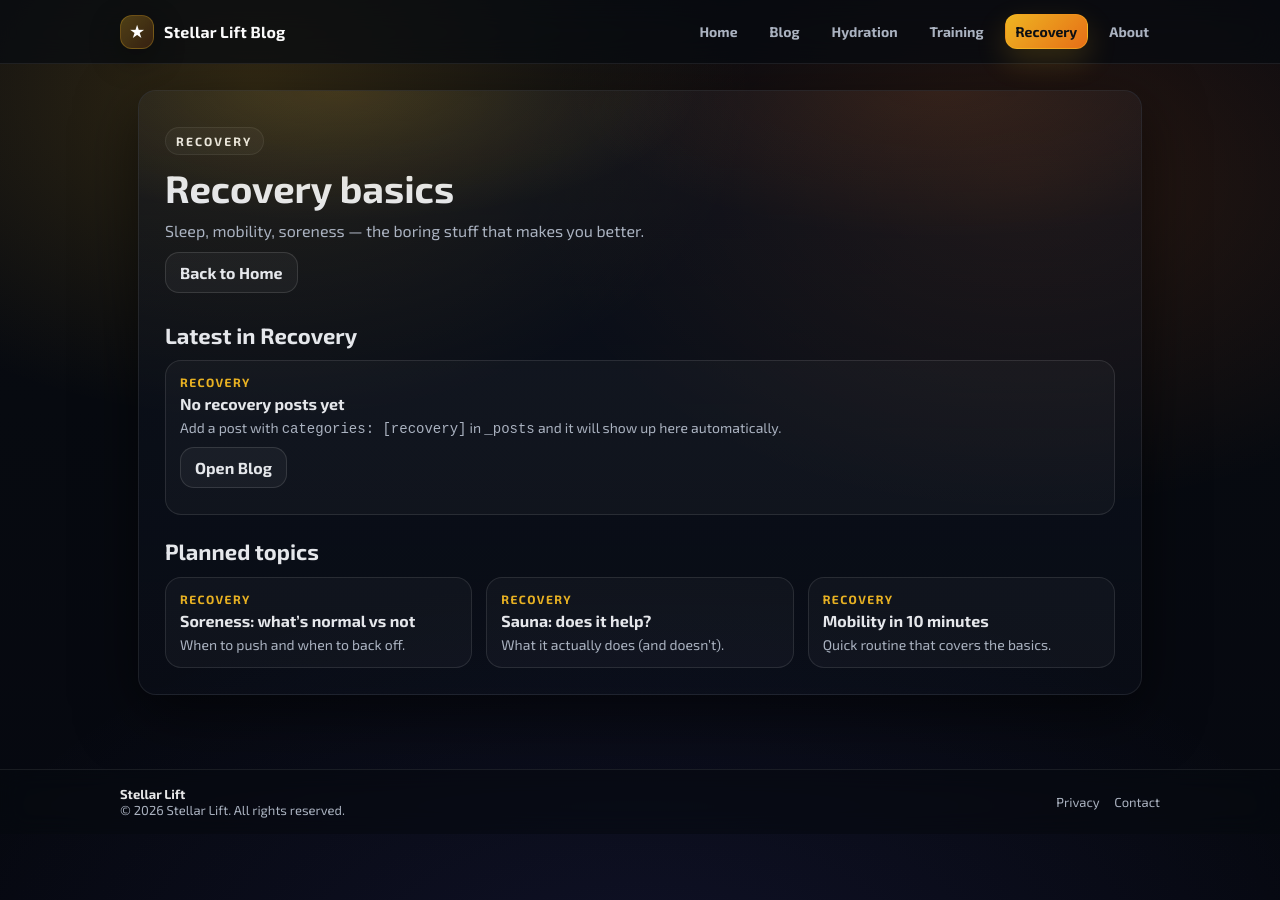
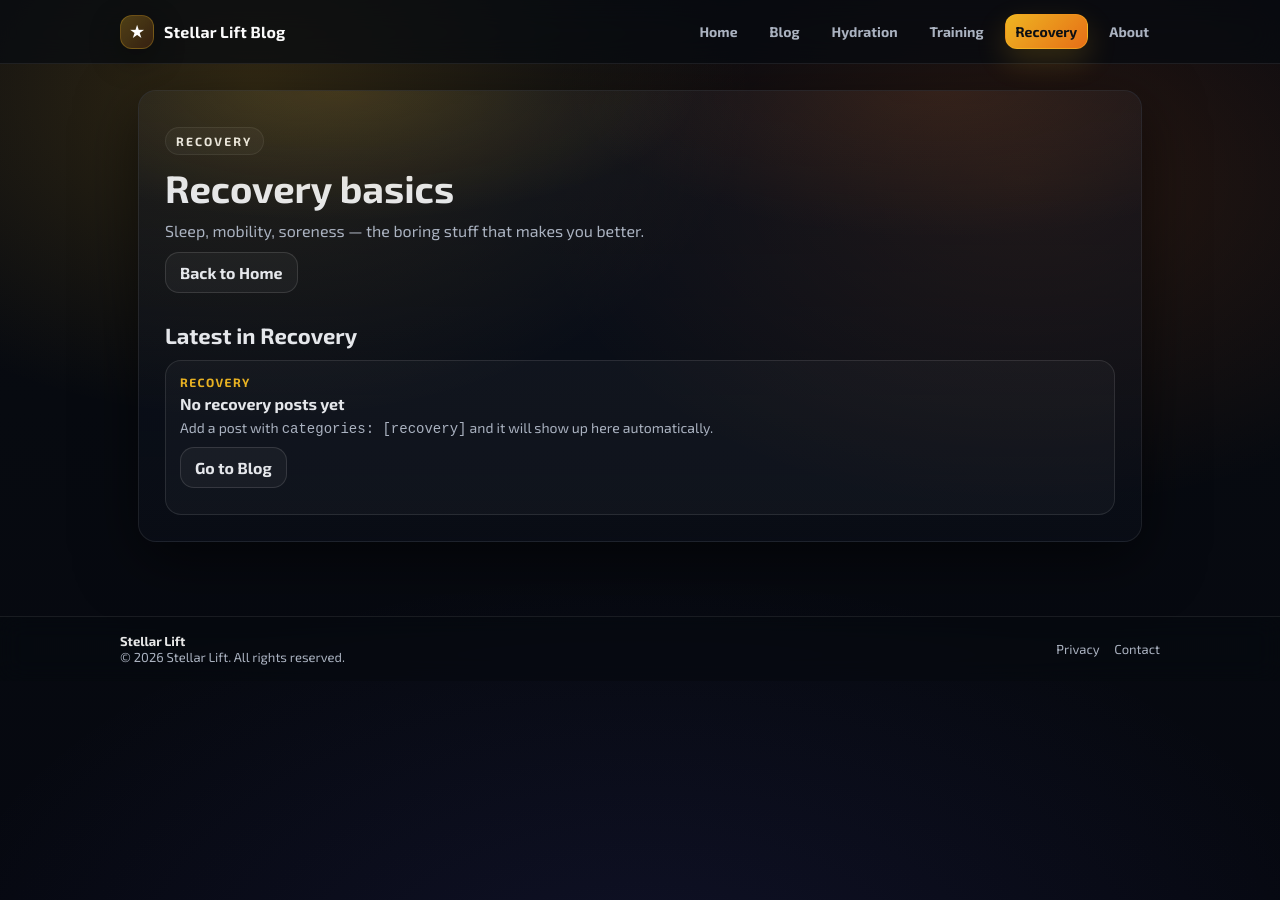
Before and after one commit to AntczakEI/stellarlift-blog, a Jekyll site: the page built from recovery.html, in a window 1280 px wide. Built offline with Jekyll 4.4.1, drawn with Linux system fonts in a browser that asks for light colours.

Commit message:
Update recovery.html

```diff
--- a/recovery.html
+++ b/recovery.html
@@ -18,10 +18,11 @@
 <section class="section">
   <h2>Latest in Recovery</h2>
 
-  {% assign recovery_posts = site.categories.recovery %}
+  {% assign recovery_posts = site.posts | where_exp: "post", "post.categories contains 'recovery'" %}
+
   {% if recovery_posts and recovery_posts.size > 0 %}
     <div class="grid">
-      {% for post in recovery_posts %}
+      {% for post in recovery_posts limit: 6 %}
         <article class="card">
           <div class="card-meta">Recovery</div>
 
@@ -43,38 +44,18 @@
         </article>
       {% endfor %}
     </div>
+
+    <div class="hero-cta" style="margin-top:16px;">
+      <a class="btn btn-ghost" href="{{ "/blog/" | relative_url }}">View all articles</a>
+    </div>
   {% else %}
     <div class="card">
       <div class="card-meta">Recovery</div>
       <h3 class="card-title">No recovery posts yet</h3>
-      <p class="card-desc">Add a post with <code>categories: [recovery]</code> in <code>_posts</code> and it will show up here automatically.</p>
+      <p class="card-desc">Add a post with <code>categories: [recovery]</code> and it will show up here automatically.</p>
       <p style="margin-top:10px;">
-        <a class="btn btn-ghost" href="{{ "/blog/" | relative_url }}">Open Blog</a>
+        <a class="btn btn-ghost" href="{{ "/blog/" | relative_url }}">Go to Blog</a>
       </p>
     </div>
   {% endif %}
 </section>
-
-<section class="section">
-  <h2>Planned topics</h2>
-
-  <div class="grid">
-    <article class="card">
-      <div class="card-meta">Recovery</div>
-      <h3 class="card-title">Soreness: what’s normal vs not</h3>
-      <p class="card-desc">When to push and when to back off.</p>
-    </article>
-
-    <article class="card">
-      <div class="card-meta">Recovery</div>
-      <h3 class="card-title">Sauna: does it help?</h3>
-      <p class="card-desc">What it actually does (and doesn’t).</p>
-    </article>
-
-    <article class="card">
-      <div class="card-meta">Recovery</div>
-      <h3 class="card-title">Mobility in 10 minutes</h3>
-      <p class="card-desc">Quick routine that covers the basics.</p>
-    </article>
-  </div>
-</section>
```
